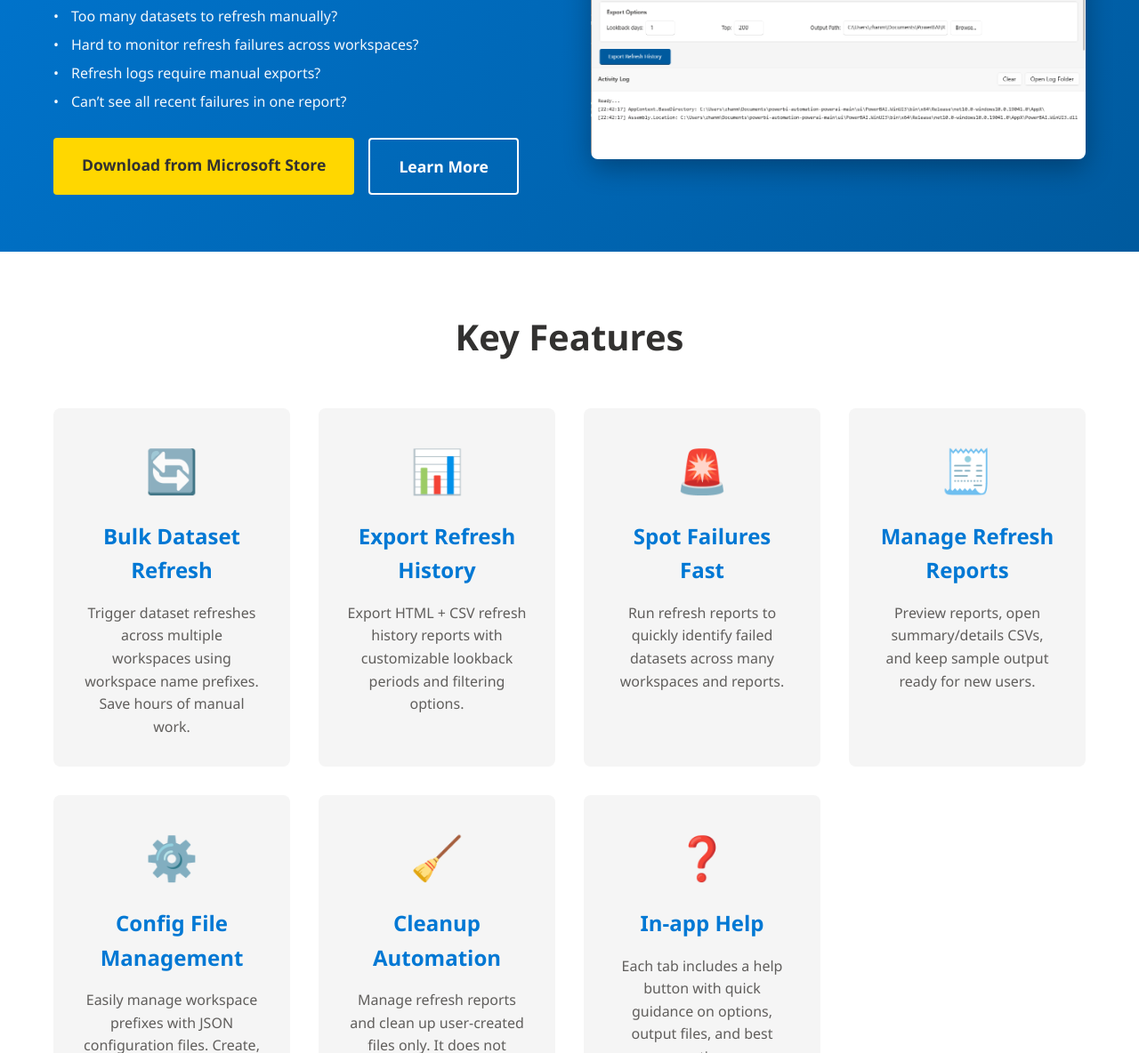
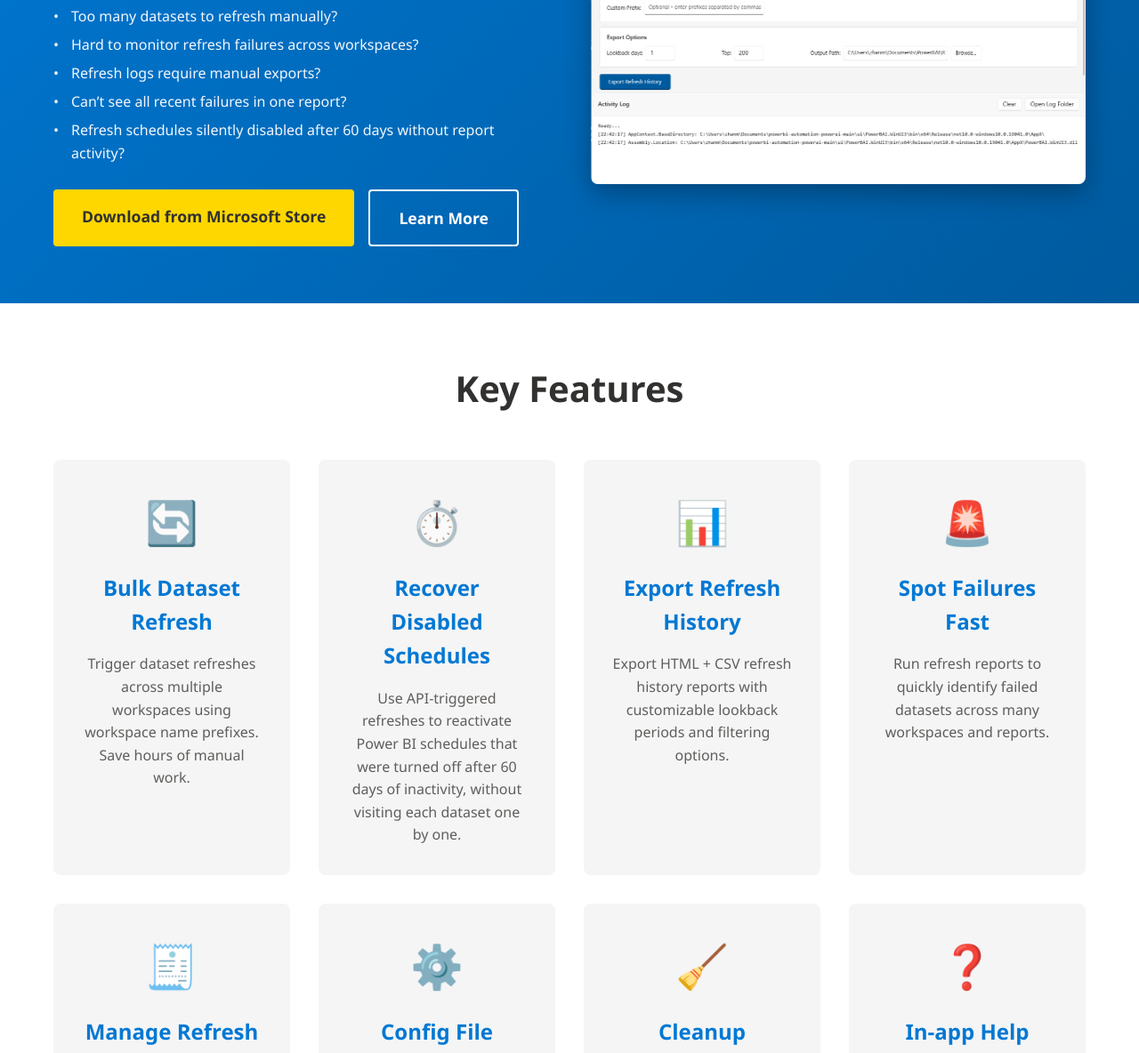
Before and after one commit to zhanmic/PowerBAIWebsite, a plain HTML site: page docs/index.html in a window 1280 px wide. Shown: the part 409-1593 px from the top of the page at 89% size. Drawn offline with Linux system fonts and the light colour scheme.

Commit message:
Add "Recover Disabled Schedules" feature to features.html and index.html, highlighting the ability to reactivate Power BI schedules via API after 60 days of inactivity. Update relevant sections for improved user awareness.

```diff
--- a/docs/index.html
+++ b/docs/index.html
@@ -58,6 +58,7 @@
                     <li>Hard to monitor refresh failures across workspaces?</li>
                     <li>Refresh logs require manual exports?</li>
                     <li>Can&rsquo;t see all recent failures in one report?</li>
+                    <li>Refresh schedules silently disabled after 60 days without report activity?</li>
                 </ul>
                 <div class="hero-cta">
                     <a href="https://apps.microsoft.com/detail/9NP7JGN357HW" class="btn btn-primary btn-large">
@@ -83,6 +84,11 @@
                     <div class="feature-icon">🔄</div>
                     <h3>Bulk Dataset Refresh</h3>
                     <p>Trigger dataset refreshes across multiple workspaces using workspace name prefixes. Save hours of manual work.</p>
+                </div>
+                <div class="feature-card">
+                    <div class="feature-icon">⏱️</div>
+                    <h3>Recover Disabled Schedules</h3>
+                    <p>Use API-triggered refreshes to reactivate Power BI schedules that were turned off after 60 days of inactivity, without visiting each dataset one by one.</p>
                 </div>
                 <div class="feature-card">
                     <div class="feature-icon">📊</div>
```
Also changed, not shown: docs/features.html (+4 -0 lines).
